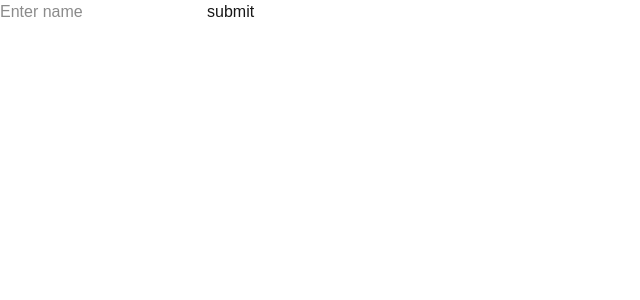
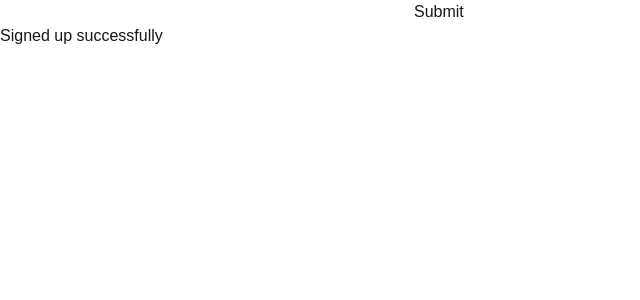
Before and after one commit to IZQIA-HASSAN/Next-js-, a Next.js app in the folder my-app/: page / in a window 1280 px wide. Shown: the top 300 px of the page, without its empty margins (0-640 px from the left). Built offline with nearby package versions, Linux system fonts and the light colour scheme.

Commit message:
RHF and zod

```diff
--- a/my-app/app/actions/actions.ts
+++ /dev/null
@@ -1,17 +0,0 @@
-
-'use server'
-
-import { Action } from "@prisma/client/runtime/client";
-
-export interface Actiontype{
-    message : string;
-}
-
-
-export async function sayhello(prevState : Actiontype ,formData : FormData): Promise<Actiontype>{
-const name =   formData.get('name') as string
-if(!name || name.trim() === ''){
-    return {message : 'please enter name'}
-}
-return {message : `hello this is my name ${name}`}
-}
--- /dev/null
+++ b/my-app/app/actions/signup.ts
@@ -0,0 +1,23 @@
+"use server"
+
+import { signupschema } from "../lib/schema"
+
+export type SignupActionstate = {
+    success : boolean ;
+    errors?:Record<string , string[]>
+}
+
+
+export async function signupaction(_prevState : SignupActionstate,
+    formData : FormData,) : Promise<SignupActionstate>{
+    const raw = Object.fromEntries(formData)
+    const result = signupschema.safeParse(raw)
+
+    if(!result.success){
+        return {success : false , errors : result.error.flatten().fieldErrors}
+    }
+
+    console.log('validated on server ' , result.data)
+    return {success :true}
+
+}
--- /dev/null
+++ b/my-app/app/lib/schema.ts
@@ -0,0 +1,9 @@
+import {z} from 'zod'
+
+// type signupvalues = z.infer<typeof signupschema>;
+export const signupschema = z.object({
+  email : z.string().email('invalid email'),
+  password : z.string().min(8 , "must be 8 characters"),
+})
+
+export type SignupValues = z.infer<typeof signupschema>
--- a/my-app/app/page.tsx
+++ b/my-app/app/page.tsx
@@ -1,20 +1,48 @@
 'use client'
-import { useActionState, useState } from 'react'
-import {sayhello , Actiontype} from "./actions/actions"
+import { z } from 'zod'
+import { useActionState , startTransition } from 'react'
+import { useForm } from 'react-hook-form'
+import { zodResolver } from '@hookform/resolvers/zod'
+import { signupschema, type SignupValues } from './lib/schema'
+import { signupaction, type SignupActionstate } from './actions/signup'
 
-const initailstate :Actiontype = {message : ""}
+const initialState : SignupActionstate = { success: true }
 const page = () => {
-  const [ state , formAction ] = useActionState(sayhello , initailstate)
+  const [state, formAction, isPending] = useActionState(signupaction, initialState)
+
+  const { register, handleSubmit, formState: { errors }, } = useForm<SignupValues>({
+    resolver: zodResolver(signupschema),
+  });
+  const onValid = (data: SignupValues) => {
+    const formData = new FormData()
+    formData.append('email', data.email)
+    formData.append('password', data.password)
+    formAction(formData)
+
+    startTransition(() => {
+    formAction(formData)
+  })
+  }
+
 
   return (
     <div>
-      <form action={formAction}>
-        <input type="text" placeholder='Enter name' name='name'  />
+      <form onSubmit={handleSubmit(onValid)}>
+        <input {...register('email')} />
+        {errors.email && <p>{errors.email.message}</p>}
+        {state.errors?.email && <p>{state.errors.email[0]}</p>}
 
-        <button type='submit'>submit</button>
-        <p>{state.message}</p>
+        <input {...register('password')} />
+        {errors.password && <p>{errors.password.message}</p>}
+        {state.errors?.password && <p>{state.errors.password[0]}</p>}
+
+
+
+        <button type="submit" disabled={isPending}>
+          {isPending ? 'Submitting...' : 'Submit'}
+        </button>
+        {state.success?<p>Signed up successfully</p> : <p>not succesful operation</p>}
       </form>
-
     </div>
   )
 }
--- a/my-app/package.json
+++ b/my-app/package.json
@@ -9,10 +9,13 @@
     "lint": "eslint"
   },
   "dependencies": {
+    "@hookform/resolvers": "^5.4.0",
     "@prisma/client": "^7.8.0",
     "next": "16.2.10",
     "react": "19.2.4",
-    "react-dom": "19.2.4"
+    "react-dom": "19.2.4",
+    "react-hook-form": "^7.82.0",
+    "zod": "^4.4.3"
   },
   "devDependencies": {
     "@tailwindcss/postcss": "^4",
```
Also changed, not shown: 1 other file (tests, documents, lock files or other folders).
